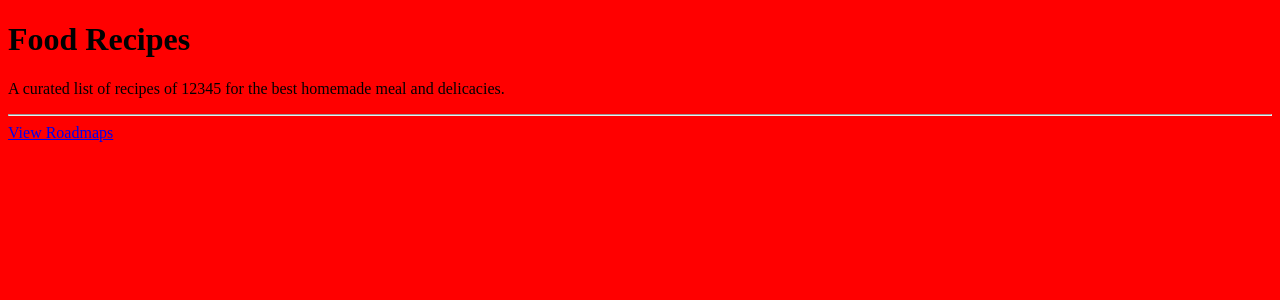
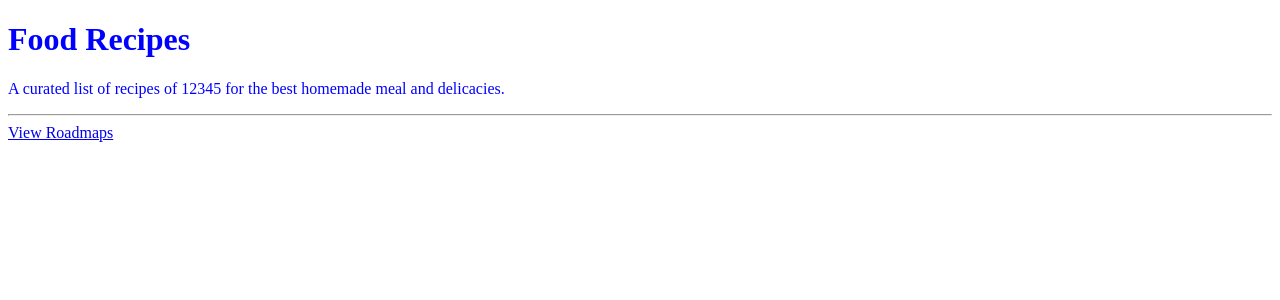
Before and after one commit to alexiscrack3/devtracker-web, a React app: page / in a window 1280 px wide. Shown: the top 300 px of the page. Built offline with nearby package versions, Linux system fonts and the light colour scheme; the HTML template or start-up script is replaced by a standard one.

Commit message:
Install sass loader

```diff
--- a/package.json
+++ b/package.json
@@ -17,6 +17,8 @@
     "css-loader": "^6.8.1",
     "html-webpack-plugin": "^5.6.0",
     "mini-css-extract-plugin": "^2.7.6",
+    "sass": "^1.69.6",
+    "sass-loader": "^13.3.3",
     "ts-loader": "^9.5.1",
     "ts-node": "^10.9.2",
     "typescript": "^5.3.3",
--- a/src/App.css
+++ /dev/null
@@ -1,3 +0,0 @@
-body {
-  background-color: red;
-}
--- /dev/null
+++ b/src/App.scss
@@ -0,0 +1,5 @@
+$body-color: blue;
+
+body {
+  color: $body-color;
+}
--- a/src/App.tsx
+++ b/src/App.tsx
@@ -1,5 +1,6 @@
 import React from "react";
 import Routes from "./routes";
-import "./App.css";
+
+import "./App.scss";
 
 export default () => <>{Routes}</>;
--- a/webpack.config.js
+++ b/webpack.config.js
@@ -31,8 +31,8 @@ module.exports = {
         },
       },
       {
-        test: /\.css$/i,
-        use: [MiniCssExtractPlugin.loader, "css-loader"],
+        test: /\.s[ac]ss$/i,
+        use: [MiniCssExtractPlugin.loader, "css-loader", "sass-loader"],
       },
     ],
   },
```
Also changed, not shown: 2 other files (tests, documents, lock files or other folders).
